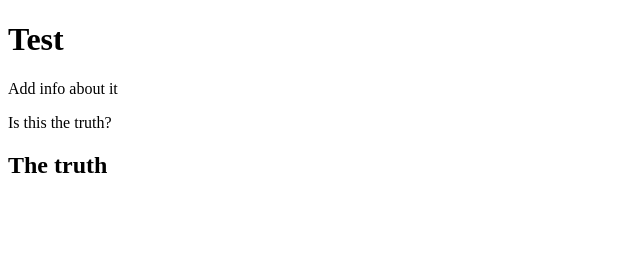
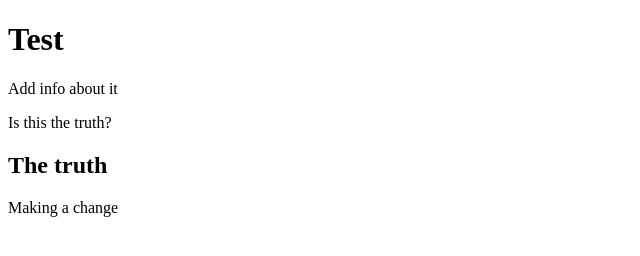
Before and after one commit to kahuanng-howest/TEST, a plain HTML site: page index.html in a window 1280 px wide. Shown: the whole page, without its empty margins (0-640 px from the left). Drawn offline with Linux system fonts and the light colour scheme.

Commit message:
Add change

```diff
--- a/index.html
+++ b/index.html
@@ -11,6 +11,7 @@
         <p>Add info about it</p>
         <p>Is this the truth?</p>
         <h2>The truth</h2>
+        <p>Making a change</p>
     </header>
 </body>
 </html>
```
Also changed, not shown: 1 other file.
